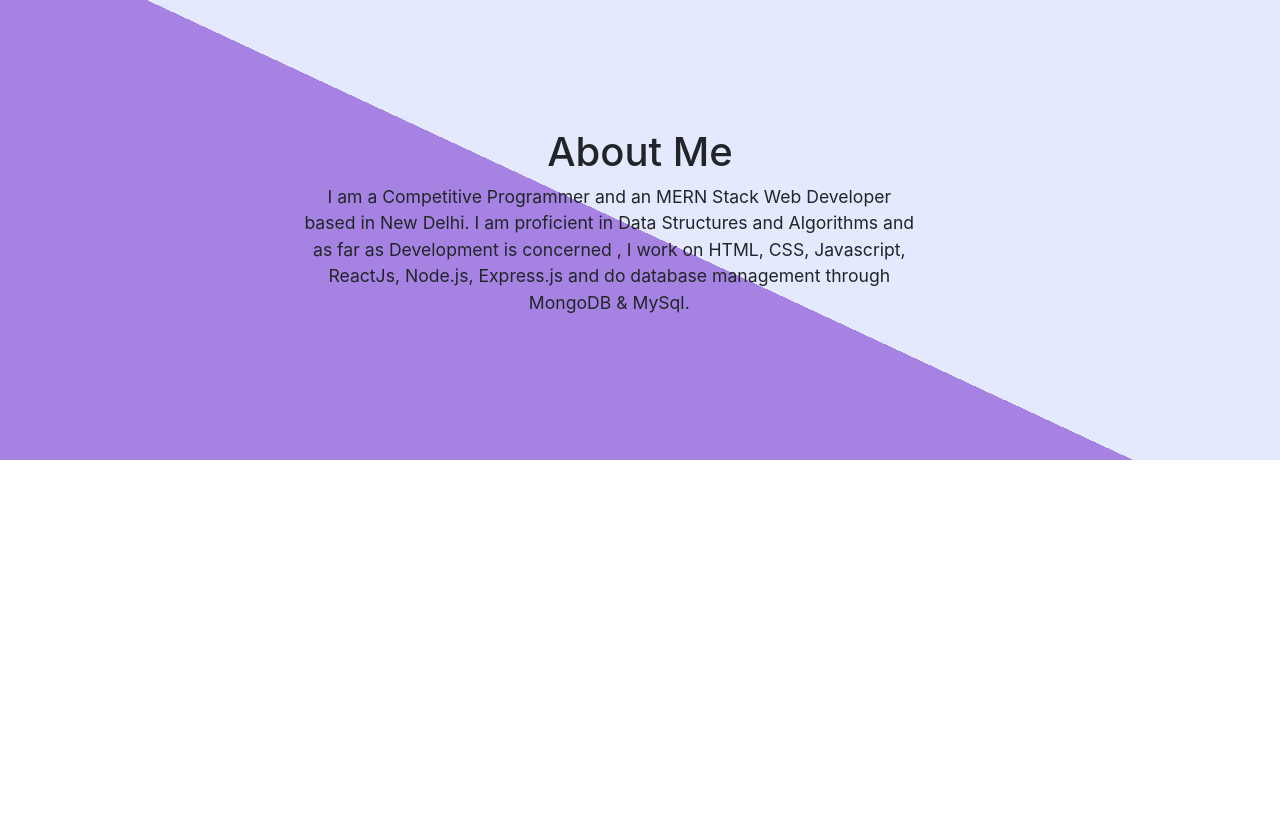
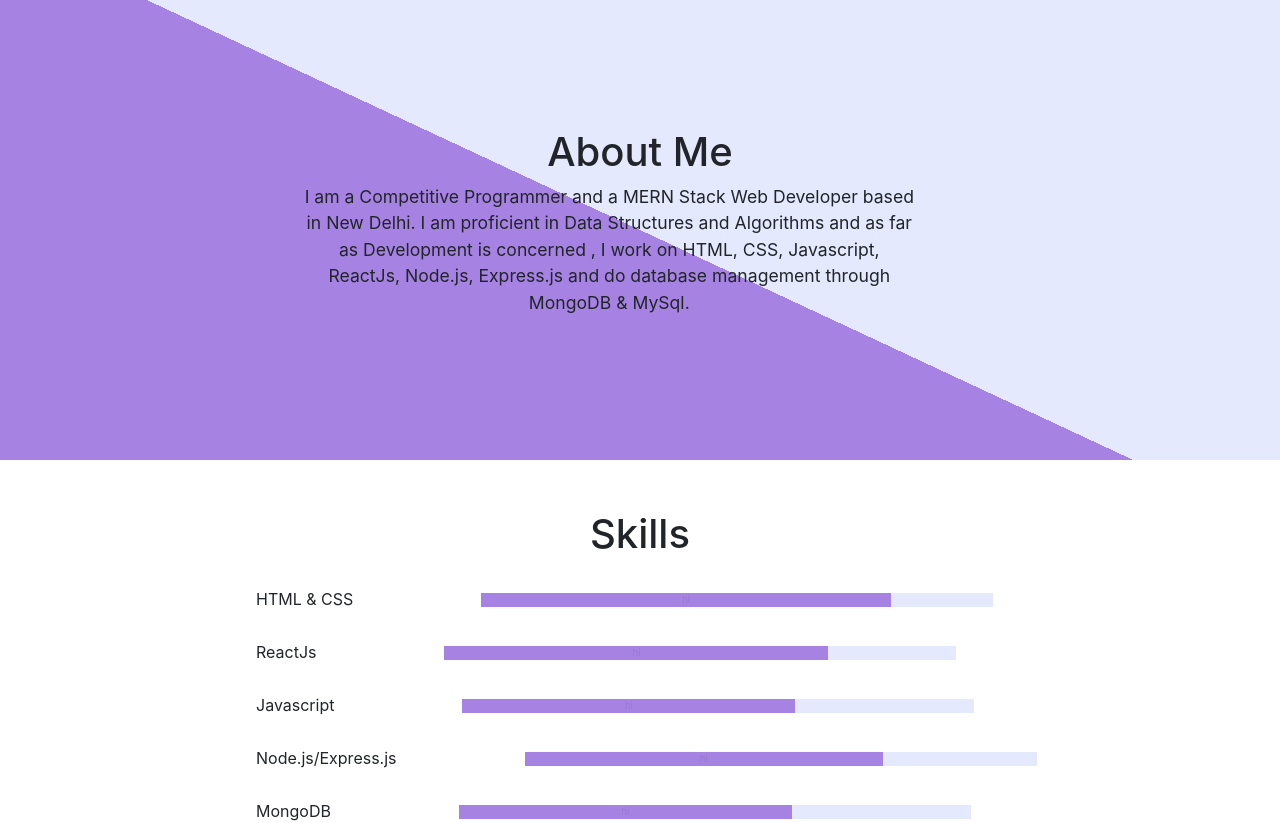
Before and after one commit to Kharanshu31/Portfolio, a React (Create React App) app: page /profile in a window 1280 px wide. Before the commit the page ends 800 px from the top, so only its background shows below. Built offline with nearby package versions, Linux system fonts and the light colour scheme.

Commit message:
Adding skills

```diff
--- a/src/App.js
+++ b/src/App.js
@@ -16,4 +16,4 @@ function App() {
   );
 }
 
-export default App;
+export default withRouter(App);
--- a/src/components/Landing/Landing.js
+++ b/src/components/Landing/Landing.js
@@ -1,5 +1,5 @@
 import React from 'react';
-import {Link,withRouter} from "react-router-dom";
+import {Link} from "react-router-dom";
 import './Landing.css';
 
 function Landing() {
--- a/src/components/Profile/About/About.css
+++ b/src/components/Profile/About/About.css
@@ -16,3 +16,10 @@
   width: 60%;
   margin-left: 17%;
 }
+
+@media (max-width:700px) {
+  .aboutpara {
+    width: 100%;
+    margin-left: 3%;
+  }
+}
--- a/src/components/Profile/About/About.js
+++ b/src/components/Profile/About/About.js
@@ -8,7 +8,7 @@ function About() {
     <div className="aboutdiv">
       <h1 className="aboutheading">About Me</h1>
       <p className="aboutpara">
-        I am a Competitive Programmer and an MERN Stack Web Developer based in New Delhi.
+        I am a Competitive Programmer and a MERN Stack Web Developer based in New Delhi.
         I am proficient in Data Structures and Algorithms and as far as Development is concerned
         , I work on HTML, CSS, Javascript, ReactJs, Node.js, Express.js and do database management
         through MongoDB & MySql.
--- a/src/components/Profile/Profile.js
+++ b/src/components/Profile/Profile.js
@@ -1,11 +1,13 @@
 import React from 'react';
 // import {Link,withRouter} from "react-router-dom";
 import About from "./About/About";
+import Skills from "./Skills/Skills";
 
 function Profile() {
   return (
     <div>
       <About />
+      <Skills />
     </div>
   );
 }
--- /dev/null
+++ b/src/components/Profile/Skills/Skills.css
@@ -0,0 +1,49 @@
+.skillhandler {
+  position: relative;
+  left:10%;
+  margin: 20px 20% 0 0;
+  /* margin-top: 20px;
+  margin-right: 20%; */
+  width: 40%;
+  height: 2%;
+  /* border-radius: 10px; */
+  background: #E4E9FD;
+}
+
+.skilltext {
+  opacity: 0.1;
+  margin-bottom: 0;
+  font-size: 0.6rem;
+}
+
+.skillname {
+  margin: 14px 0 0 20%;
+  white-space: nowrap;
+  /* margin-top: 20px; */
+  /* margin-left: auto ; */
+}
+
+.skill1 {
+  width: 80%;
+  background-color: #A683E3;
+}
+
+.skill2 {
+  width: 75%;
+  background-color: #A683E3;
+}
+
+.skill3 {
+  width: 65%;
+  background-color: #A683E3;
+}
+
+.skill4 {
+  width: 70%;
+  background-color: #A683E3;
+}
+
+.skill5 {
+  width: 65%;
+  background-color: #A683E3;
+}
--- /dev/null
+++ b/src/components/Profile/Skills/Skills.js
@@ -0,0 +1,58 @@
+import React from 'react';
+// import {Link,withRouter} from "react-router-dom";
+import "./Skills.css";
+
+function Skills() {
+  return (
+    <div style={{textAlign: 'center'}}>
+      <h1  style={{marginTop: "50px"}}>Skills</h1>
+      <div style={{display: "flex",marginTop: "15px"}}>
+        <p className="skillname">HTML & CSS</p>
+        <div className="skillhandler">
+          <div className="skill1">
+              <p className="skilltext">hi</p>
+          </div>
+        </div>
+      </div>
+
+      <div style={{display: "flex",marginTop: "15px"}}>
+        <p className="skillname">ReactJs</p>
+        <div className="skillhandler">
+          <div className="skill2">
+              <p className="skilltext">hi</p>
+          </div>
+        </div>
+      </div>
+
+      <div style={{display: "flex",marginTop: "15px"}}>
+        <p className="skillname">Javascript</p>
+        <div className="skillhandler">
+          <div className="skill3">
+              <p className="skilltext">hi</p>
+          </div>
+        </div>
+      </div>
+
+      <div style={{display: "flex",marginTop: "15px"}}>
+        <p className="skillname">Node.js/Express.js</p>
+        <div className="skillhandler">
+          <div className="skill4">
+              <p className="skilltext">hi</p>
+          </div>
+        </div>
+      </div>
+
+      <div style={{display: "flex",marginTop: "15px"}}>
+        <p className="skillname">MongoDB</p>
+        <div className="skillhandler">
+          <div className="skill5">
+              <p className="skilltext">hi</p>
+          </div>
+        </div>
+      </div>
+
+    </div>
+  );
+}
+
+export default Skills;
```
